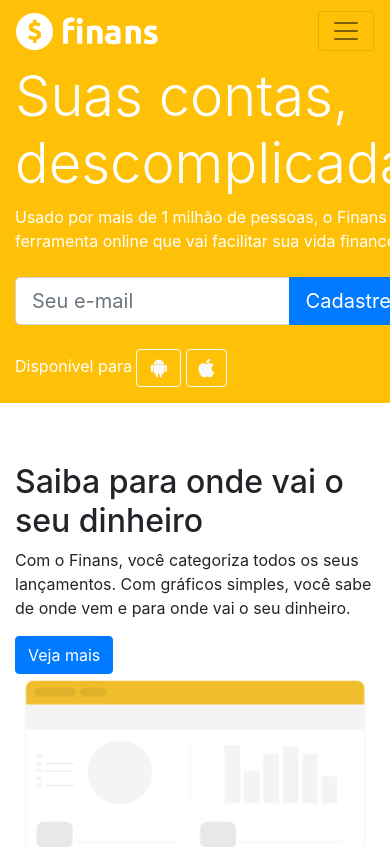
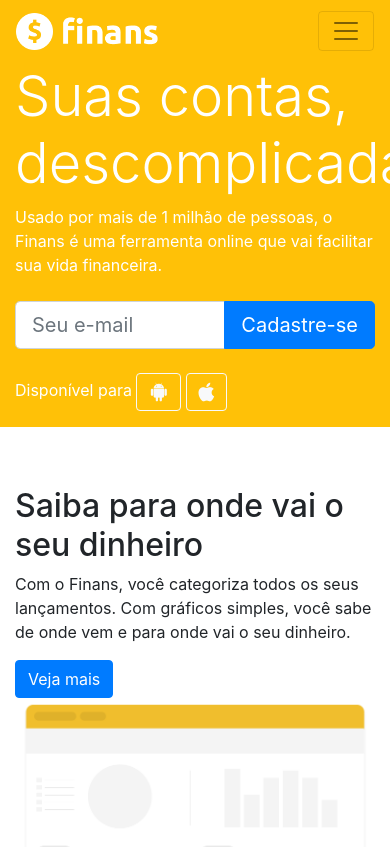
Before and after one commit to sarahprando/Finans, a plain HTML site: page index.html in a window 390 px wide. Shown: the top 847 px of the page. Drawn offline with nearby package versions, Linux system fonts and the light colour scheme.

Commit message:
update responsive

```diff
--- a/index.html
+++ b/index.html
@@ -58,7 +58,7 @@
     <section id="home"><!-- Inicio section principal -->
         <div class="container">
             <div class="row">
-                <div class="col-md-6 d-flex">
+                <div class="col-md-6">
                     <div class="align-self-center">
                         <h1 class="display-4">Suas contas, descomplicadas</h1>
                         <p>Usado por mais de 1 milhão de pessoas, o Finans é uma ferramenta online que vai facilitar sua
@@ -136,12 +136,14 @@
                 <div class="col-md-4">
                     <img src="img/economize.png" class="img-fluid">
                     <h4>Economize seu tempo</h4>
-                    <p>Tempo é dinheiro! Em segundos, você tem tudo sob controle e aproveite seu tempo com o que realmente importa pra você!</p>
+                    <p>Tempo é dinheiro! Em segundos, você tem tudo sob controle e aproveite seu tempo com o que
+                        realmente importa pra você!</p>
                 </div>
                 <div class="col-md-4">
                     <img src="img/suporte.png" class="img-fluid">
                     <h4>Suporte amigo</h4>
-                    <p>Dúvidas? Perguntas? Nosso suporte super legal ajuda você! A gente tá aqui pra resolver seus problemas e deixar sua vida bem mais fácil!</p>
+                    <p>Dúvidas? Perguntas? Nosso suporte super legal ajuda você! A gente tá aqui pra resolver seus
+                        problemas e deixar sua vida bem mais fácil!</p>
                 </div>
             </div>
         </div>
```
Also changed, not shown: css/style.css (+4 -4 lines).
